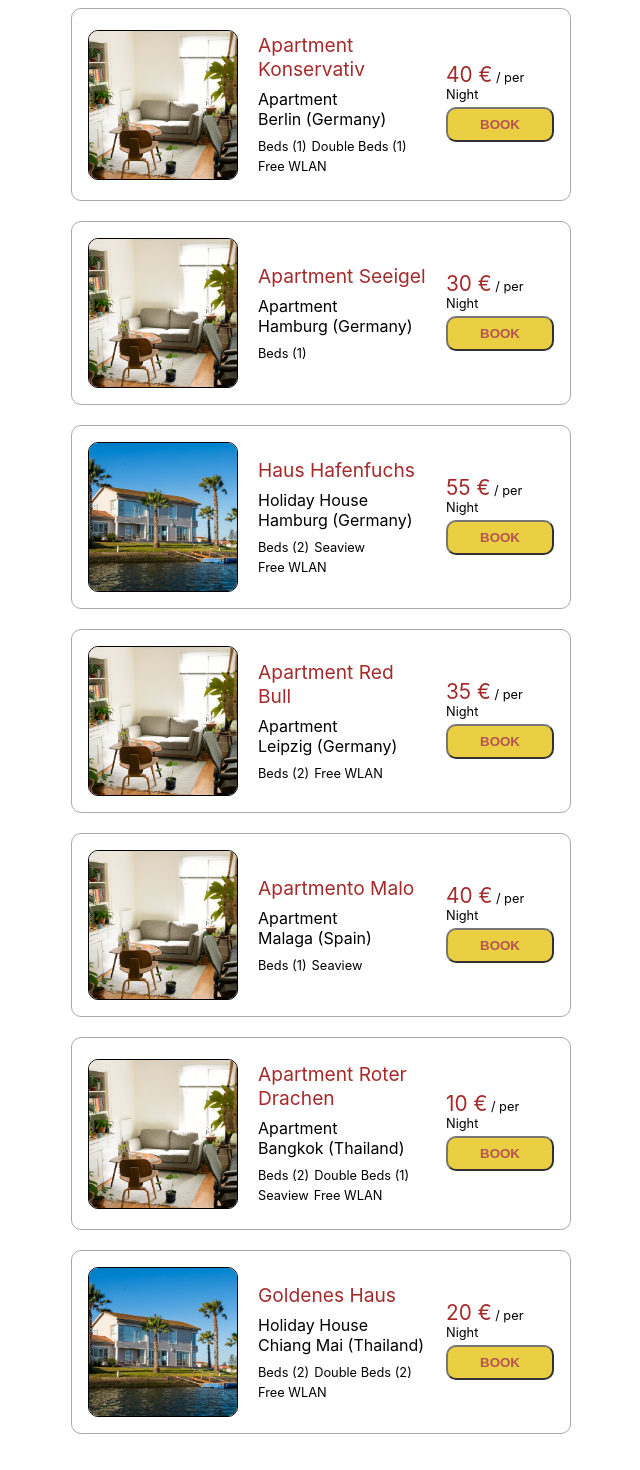
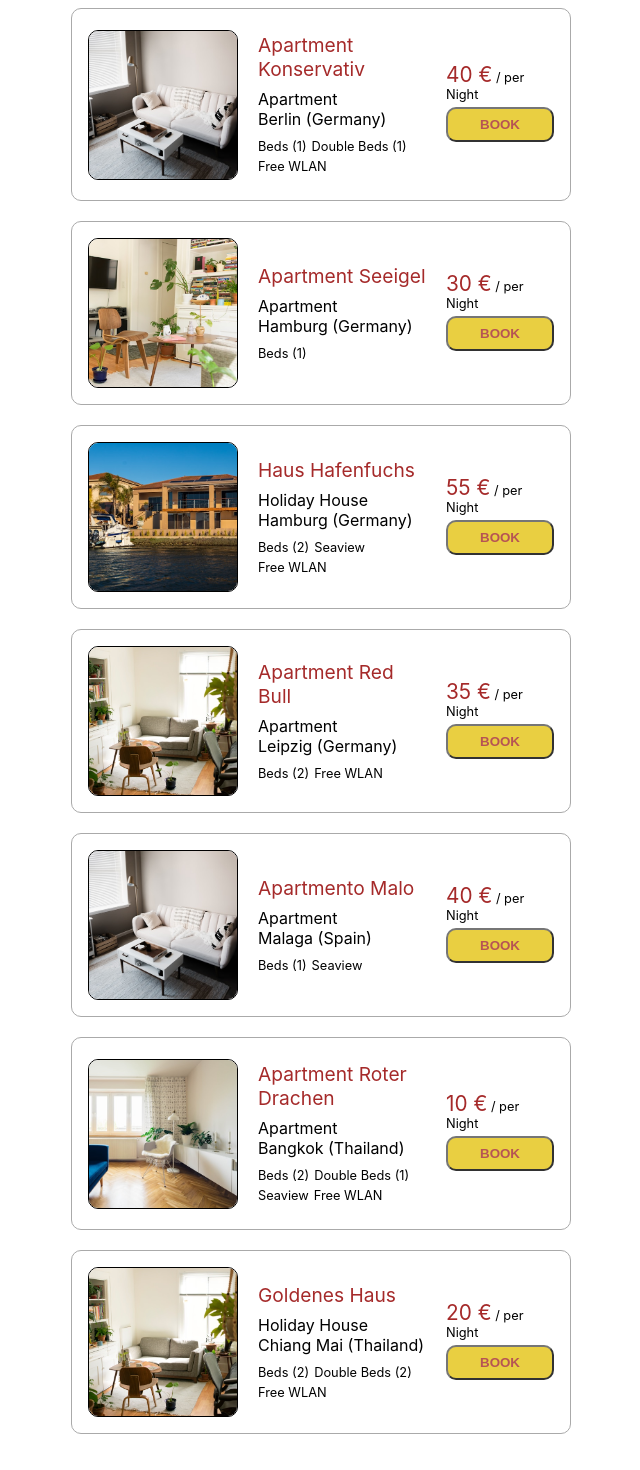
Before and after one commit to losrobbos/react-filtering-apartments, a React (Vite) app: page / in a window 1280 px wide. Shown: the part 711-2181 px from the top of the page, without its empty margins (283-923 px from the left). Built offline with nearby package versions, Linux system fonts and the light colour scheme.

Commit message:
Provide images for all list entries

```diff
--- a/src/components/FlatCard.jsx
+++ b/src/components/FlatCard.jsx
@@ -4,9 +4,7 @@ const FlatCard = ({ flat }) => {
       {/* VENUE IMAGE */}
       <div className="image">
         <img
-          src={
-            flat.category === "Apartment" ? "apartment1.jpg" : "ferienhaus1.jpg"
-          }
+          src={ `${flat.image}.jpg` }
         />
       </div>
 
--- a/src/data/flats.json
+++ b/src/data/flats.json
@@ -5,6 +5,7 @@
     "title": "Apartmento Mala",
     "city": "Malaga",
     "country": "Spain",
+    "image": "apartment1",
     "beds": 1,
     "doubleBeds": 1,
     "seaview": false,
@@ -17,6 +18,7 @@
     "title": "Apartmento Nerja",
     "city": "Nerja",
     "country": "Spain",
+    "image": "apartment2",
     "beds": 0,
     "doubleBeds": 1,
     "seaview": true,
@@ -27,6 +29,7 @@
     "_id": "f3",
     "category": "Holiday House",
     "title": "Ferienhaus Queen",
+    "image": "ferienhaus3",
     "country": "England",
     "city": "London",
     "beds": 2,
@@ -39,6 +42,7 @@
     "_id": "f4",
     "category": "Apartment",
     "title": "Apartment Konservativ",
+    "image": "apartment5",
     "country": "Germany",
     "city": "Berlin",
     "beds": 1,
@@ -51,6 +55,7 @@
     "_id": "f5",
     "category": "Apartment",
     "title": "Apartment Seeigel",
+    "image": "apartment4",
     "country": "Germany",
     "city": "Hamburg",
     "beds": 1,
@@ -63,6 +68,7 @@
     "_id": "f6",
     "category": "Holiday House",
     "title": "Haus Hafenfuchs",
+    "image": "ferienhaus2",
     "country": "Germany",
     "city": "Hamburg",
     "beds": 2,
@@ -75,6 +81,7 @@
     "_id": "f7",
     "category": "Apartment",
     "title": "Apartment Red Bull",
+    "image": "apartment1",
     "country": "Germany",
     "city": "Leipzig",
     "beds": 2,
@@ -87,6 +94,7 @@
     "_id": "f8",
     "category": "Apartment",
     "title": "Apartmento Malo",
+    "image": "apartment5",
     "country": "Spain",
     "city": "Malaga",
     "beds": 1,
@@ -99,6 +107,7 @@
     "_id": "f9",
     "category": "Apartment",
     "title": "Apartment Roter Drachen",
+    "image": "apartment2",
     "country": "Thailand",
     "city": "Bangkok",
     "beds": 2,
@@ -111,6 +120,7 @@
     "_id": "f10",
     "category": "Holiday House",
     "title": "Goldenes Haus",
+    "image": "apartment1",
     "country": "Thailand",
     "city": "Chiang Mai",
     "beds": 2,
```
